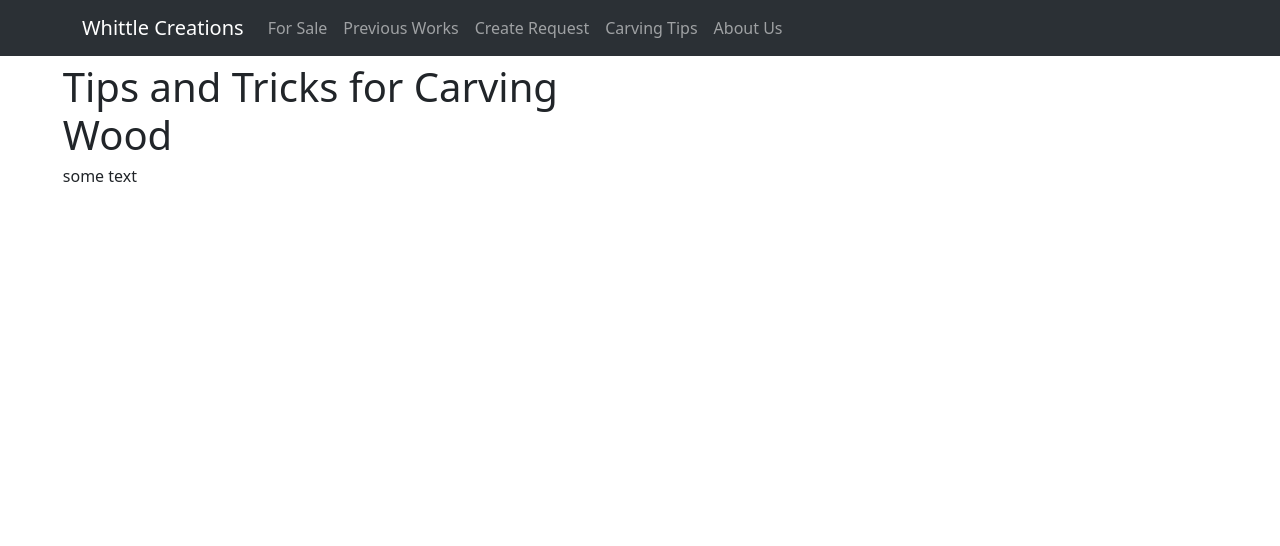
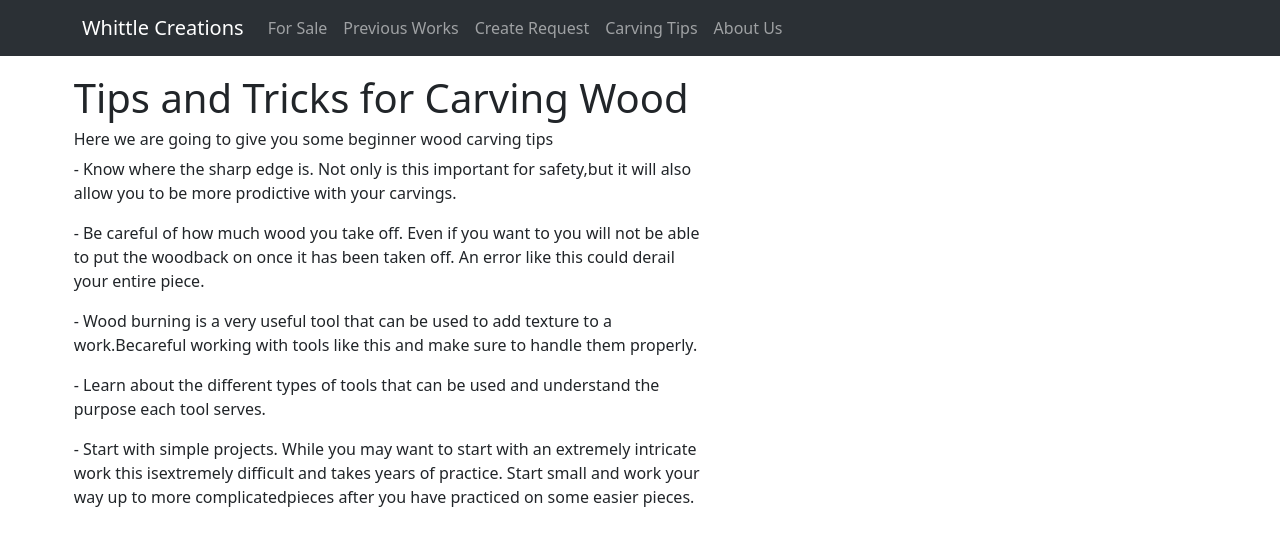
Before and after one commit to RyanFG/project_2_implementation, a React (Create React App) app: page /Tips in a window 1280 px wide. Shown: the top 546 px of the page. Built offline with nearby package versions, Linux system fonts and the light colour scheme.

Commit message:
added to the tips page

```diff
--- a/src/components/pages/AboutUs.js
+++ b/src/components/pages/AboutUs.js
@@ -38,11 +38,11 @@ function AboutUs(){
                             Send Us Any Questions
                         </h1>
                         <Form.Group className="mb-3" controlId="formBasicEmail">
-                            <Form.Label>Email address</Form.Label>
+                            <Form.Label>Email</Form.Label>
                             <Form.Control type="email" placeholder="Enter email" />
                         </Form.Group>
                         <Form.Group className="mb-3" controlId="exampleForm.ControlTextarea1">
-                            <Form.Label>Comment</Form.Label>
+                            <Form.Label>Comments</Form.Label>
                             <Form.Control as="textarea" rows={3} />
                         </Form.Group>
                         <Button variant="success" type="submit">
--- a/src/components/pages/Tips.js
+++ b/src/components/pages/Tips.js
@@ -8,12 +8,22 @@ function Tips(){
     return(
 
         <Row>
-            <Col>
+            <Col xs={7}>
                 <div className="newBorder">
                     <h1>
                         Tips and Tricks for Carving Wood
                     </h1>
-                    <h6>some text</h6>
+                    <h6>Here we are going to give you some beginner wood carving tips</h6>
+                    <p>{"- Know where the sharp edge is. Not only is this important for safety,"}
+                    {"but it will also allow you to be more prodictive with your carvings."}</p>
+                    <p>{"- Be careful of how much wood you take off. Even if you want to you will not be able to put the wood"}
+                    {"back on once it has been taken off. An error like this could derail your entire piece."}</p>
+                    <p>{"- Wood burning is a very useful tool that can be used to add texture to a work."}
+                    {"Becareful working with tools like this and make sure to handle them properly."}</p>
+                    <p>{"- Learn about the different types of tools that can be used and understand the purpose each tool serves."}</p>
+                    <p>{"- Start with simple projects. While you may want to start with an extremely intricate work this is"}
+                    {"extremely difficult and takes years of practice. Start small and work your way up to more complicated"}
+                    {"pieces after you have practiced on some easier pieces."}</p>
                 </div>
             </Col>
             <Col>
```
